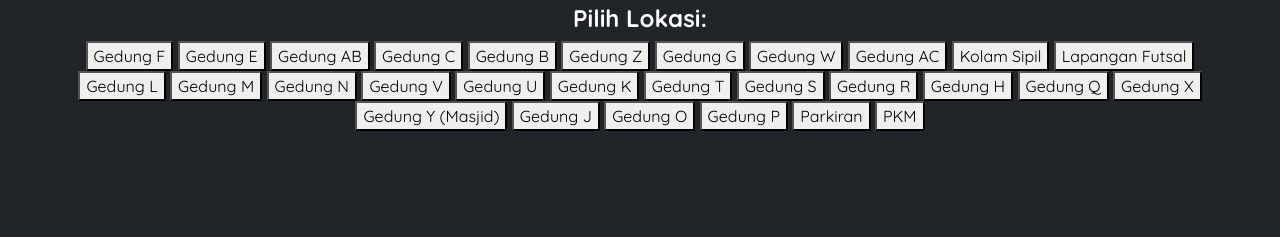
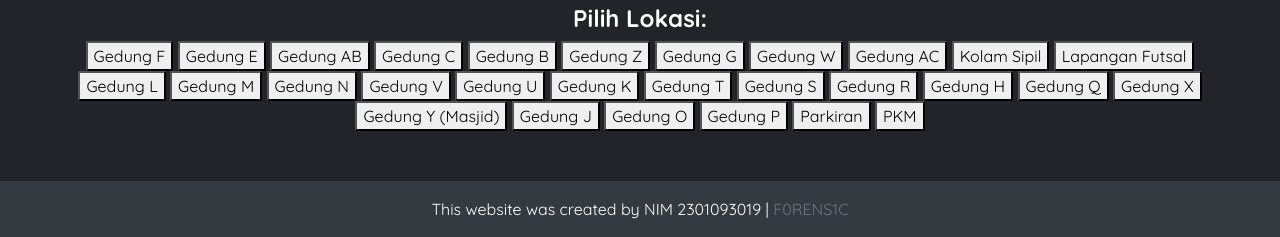
Before and after one commit to Muhammad-Zacky/PETA-PNP, a website: page index.html in a window 1280 px wide. Shown: the part 2154-2391 px from the top of the page. Before the commit the page ends 2335 px from the top, so only its background shows below. Drawn offline with Linux system fonts and the light colour scheme.

Commit message:
Update index.html

```diff
--- a/index.html
+++ b/index.html
@@ -185,6 +185,10 @@
     <!-- Core & App JS -->
     <script src="assets/vendors/jquery/jquery-3.4.1.js"></script>
     <script src="assets/js/dorang.js"></script>
-
+    <footer class="page-footer bg-dark text-white py-3">
+        <div class="container text-center">
+            <span>This website was created by NIM 2301093019 | <a href="https://github.com/Muhammad-Zacky">F0RENS1C</a></span>
+        </div>
+    </footer>
 </body>
 </html>
```
